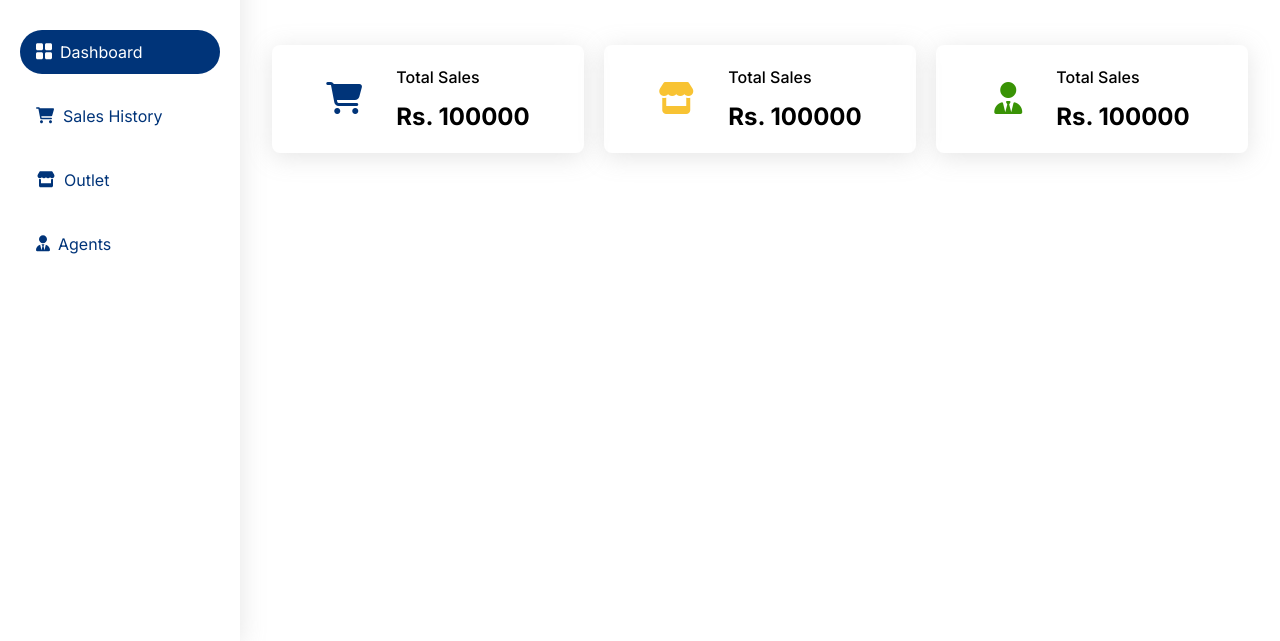
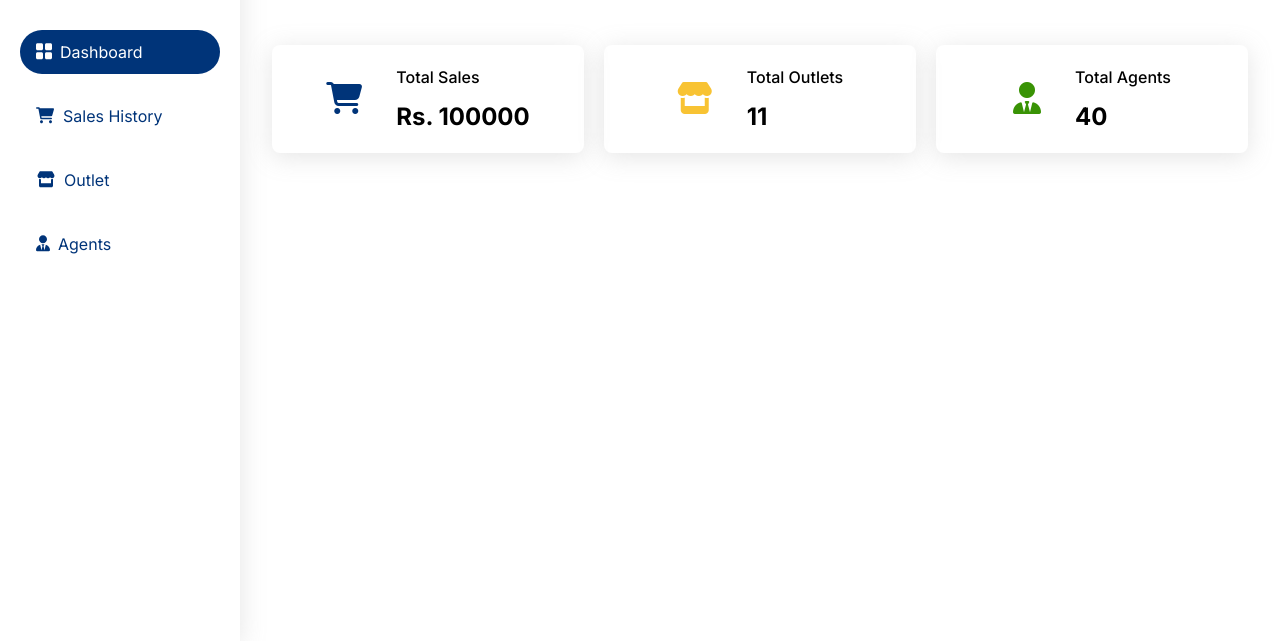
Before and after one commit to prabinEsignature/rising-serivce-ui, a plain HTML site: page index.html in a window 1280 px wide. Shown: the part 159-800 px from the top of the page. Drawn offline with nearby package versions, Linux system fonts and the light colour scheme.

Commit message:
index page managed

```diff
--- a/index.html
+++ b/index.html
@@ -109,8 +109,8 @@
                             <i class="fa-solid fa-store"></i>
                         </div>
                         <div class="text-black gap-3 grid items-start">
-                            <p class="text-base font-medium">Total Sales</p>
-                            <div class="text-2xl font-bold">Rs. 100000</div>
+                            <p class="text-base font-medium">Total Outlets</p>
+                            <div class="text-2xl font-bold">11</div>
                         </div>
                     </div>
                     <div
@@ -119,8 +119,8 @@
                             <i class="fa-solid fa-user-tie"></i>
                         </div>
                         <div class="text-black gap-3 grid items-start">
-                            <p class="text-base font-medium">Total Sales</p>
-                            <div class="text-2xl font-bold">Rs. 100000</div>
+                            <p class="text-base font-medium">Total Agents</p>
+                            <div class="text-2xl font-bold">40</div>
                         </div>
                     </div>
                 </div>
```
